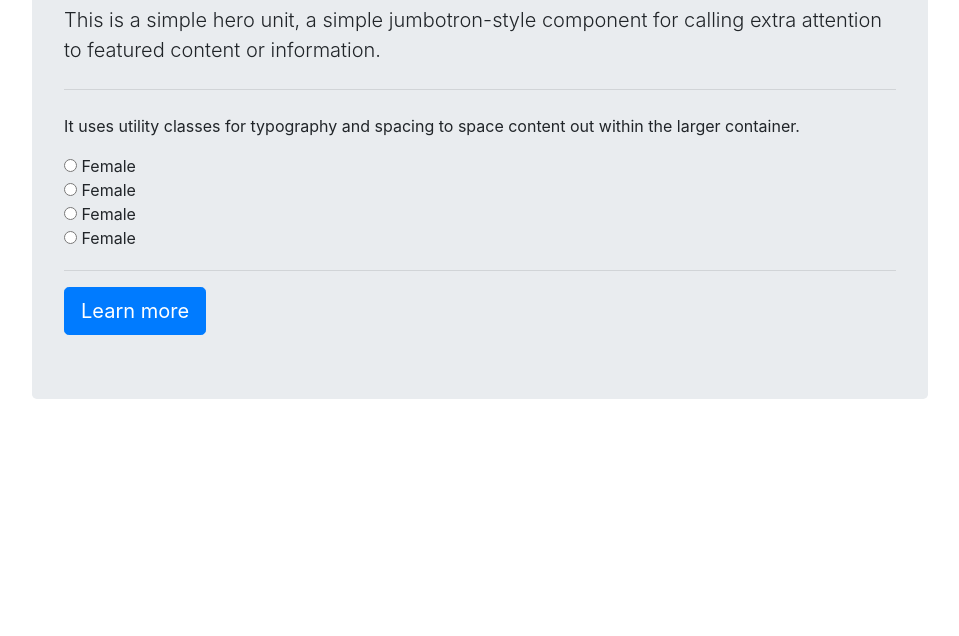
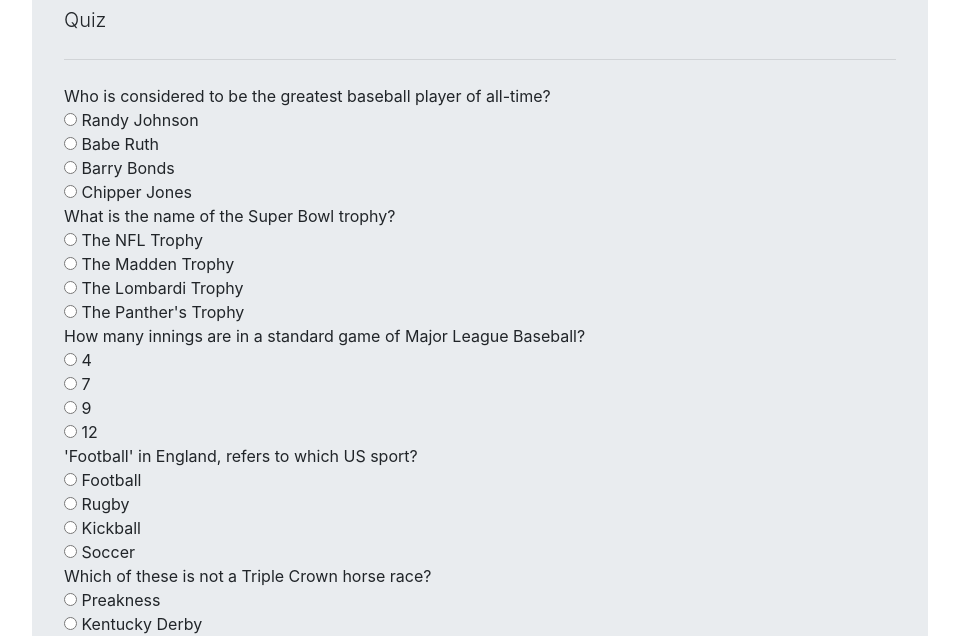
Before and after one commit to mspenski/TriviaGame, a plain HTML site: page index.html in a window 1280 px wide. Shown: the part 174-810 px from the top of the page, without its empty margins (160-1119 px from the left). Drawn offline with nearby package versions, Linux system fonts and the light colour scheme.

Commit message:
made some solid progress on getting the questions and answers to pop up. need to finish by figuring out how to determine if the user guessed correctly or not.

```diff
--- a/assets/javascript/app.js
+++ b/assets/javascript/app.js
@@ -1,7 +1,37 @@
 
 // if buttonactive === answer, correct. else if no button active, unanswered. else,  incorrect
+//create variables for time, questions right, questions wrong, questions incomplete, etc.
+//create functions for start game(onClick), submit button (onClick), restart (onClick),
 
-function() {
+
+
+
+var time = 6000;
+var questionsRight
+var questionsWrong
+var questionsIncomplete
+// *****VARIABLES******
+
+//creating JS variables that correspond to the HTML elements
+// var quizContainer = document.getElementById("quiz");
+// var resultsContainer = document.getElementById("results");
+
+
+
+
+// user clicks a button to start the game
+// start game fuction runs
+// questiions and timer show and timer starts decreasing
+// user clicks radio buttons for answer choice
+// game ends when timer runs out or user clicks submit
+// function runs to grade responses
+// update results to html
+// unhide results div
+
+
+
+// Questions Array
+
 var myQuestions = [
     {
         question: "Who is considered to be the greatest baseball player of all-time?",
@@ -24,7 +54,7 @@ function() {
         correctAnswer: "c"
     },
     {
-            question: "How many innings are in a standard game of Major League Baseball",
+        question: "How many innings are in a standard game of Major League Baseball?",
         answers: {
             a: "4",
             b: "7",
@@ -32,6 +62,7 @@ function() {
             d: "12",
         },
         correctAnswer: "c",
+    },
     {
         question: "'Football' in England, refers to which US sport?",
         answers: {
@@ -43,26 +74,51 @@ function() {
         correctAnswer: "d"
     },
     {
-            question: "",
+        question: "Which of these is not a Triple Crown horse race?",
         answers: {
-                a: "",
-                b: "",
-                c: "",
-                d: ""
+            a: "Preakness",
+            b: "Kentucky Derby",
+            c: "Belmont Stakes",
+            d: "North London Derby"
         },
-            correctAnswer: ""
+        correctAnswer: "d"
     },
     {
-            question: "",
+        question: "Which of these is not a Charlotte sports team?",
         answers: {
-                a: "",
-                b: "",
-                c: "",
-                d: ""
+            a: "Charlotte Hounds",
+            b: "Charlotte Cougars",
+            c: "Charlotte Checkers",
+            d: "Charlotte Knights"
         },
-            correctAnswer: ""
-        },
+        correctAnswer: "b"
+    }];
+
+// *******FUNCTIONS********
+
+//function for the submit button
+$("#submit").click(function() {
+    console.log("submit button")
+});
+
+//function for starting game and displaying time and questions
+function startGame() {
+    for (var i = 0; i < myQuestions.length; i++) {
+        $("#quiz").append(myQuestions[i].question + "<br>");
+        $("#quiz").append("<input type='radio' name='" + i +  "' value='a'> " + myQuestions[i].answers.a + "<br>");
+        $("#quiz").append("<input type='radio' name='" + i +  "' value='b'> " + myQuestions[i].answers.b + "<br>");
+        $("#quiz").append("<input type='radio' name='" + i +  "' value='c'> " + myQuestions[i].answers.c + "<br>");
+        $("#quiz").append("<input type='radio' name='" + i +  "' value='d'> " + myQuestions[i].answers.d + "<br>");
+
+    }
+};
+
+startGame();
 
 
-
-    $(document).ready(function () {
+//this function will show questions and
+// function startGame
+// function reset counters
+// function restartgame
+// function gradeResults // if right=correct else = incorrect
+// //make div of results disappear and reset results and timer.
--- a/index.html
+++ b/index.html
@@ -11,31 +11,38 @@
         crossorigin="anonymous">
     <link rel="stylesheet" href="assets/css/style.css">
     <script src="https://ajax.googleapis.com/ajax/libs/jquery/1.8.3/jquery.min.js"></script>
-    <script src="http://code.jquery.com/ui/1.9.2/jquery-ui.js"></script>
-    <script type="text/javascript" src="assets/javascript/app.js"></script>
+
 </head>
 
 <body>
     <div class="jumbotron">
         <h1 class="display-4">Trivia Game!</h1>
-        <p class="lead">This is a simple hero unit, a simple jumbotron-style component for calling extra attention to
-            featured content or information.</p>
+        <p class="lead">Quiz</p>
         <hr class="my-4">
-        <p class="htmlQuestions" id="htmlQuestion1">It uses utility classes for typography and spacing to space content
+
+        <div id="quiz"></div>
+        <div id="results"></div>
+
+
+
+        <!-- <p class="htmlQuestions" id="htmlQuestion1">It uses utility classes for typography and spacing to space content
             out within the larger container.</p>
         <div class="htmlAnswerDiv" id="htmlAnswerDiv8">
             <form id="htmlAnswerForm8">
                 <input type="radio" name="gender" value="a"> Female<br>
                 <input type="radio" name="gender" value="b"> Female<br>
                 <input type="radio" name="gender" value="c"> Female<br>
-                <input type="radio" name="gender" value="d"> Female<br>
+
             </form>
-        </div>
+        </div> -->
 
         <hr>
 
-        <a class="btn btn-primary btn-lg" href="#" role="button">Learn more</a>
+        <a class="btn btn-primary btn-lg" id="submit" href="#" role="button">Submit</a>
     </div>
+
+    <script src="http://code.jquery.com/ui/1.9.2/jquery-ui.js"></script>
+    <script type="text/javascript" src="assets/javascript/app.js"></script>
 </body>
 
 </html>
```
Lines whose indentation alone changed are shown as unchanged.
